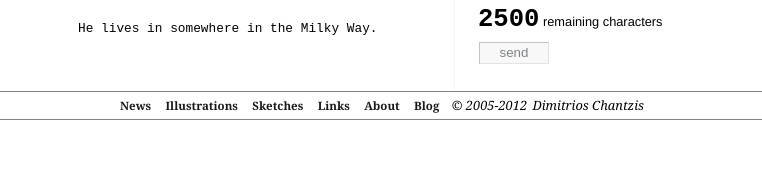
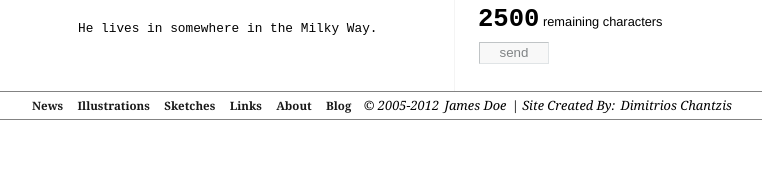
Before and after one commit to dchantzis/jamesdoe-v1, a PHP site: page / in a window 1280 px wide. Shown: the part 1734-1909 px from the top of the page, without its empty margins (258-1020 px from the left). Run offline with PHP 8.4, Linux system fonts and the light colour scheme; data that the repository does not hold is empty; a stand-in replaces the project's code that opens the database connection; some libraries are stand-ins or nearby versions.

Commit message:
Updating footer info

```diff
--- a/index.php
+++ b/index.php
@@ -240,7 +240,7 @@
                 <li><a href="#about" title="" class="" id="">about</a></li>
                 <li><a href="blog.php" title="" class="" id="">blog</a></li>
             </ul>
-            <div id="copyright">&copy; 2005-2012 <a href="http://www.dimitrioschantzis.com" class="signature" id="" title="">Dimitrios Chantzis</a></div>
+            <div id="copyright">&copy; 2005-2012 <a href="http://www.jamesdoe.com" class="signature" id="" title="">James Doe</a> | Site created by: <a href="http://www.dimitrioschantzis.com" class="signature" id="" title="">Dimitrios Chantzis</a></div>
         </footer><!--footer-->
 
     </div><!--wrapper-->
```
